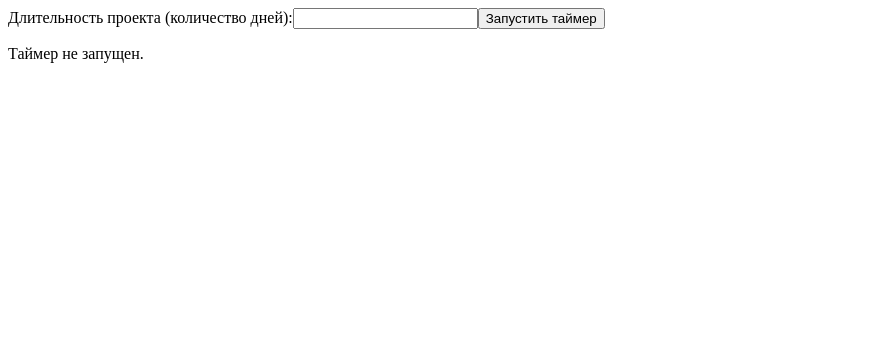
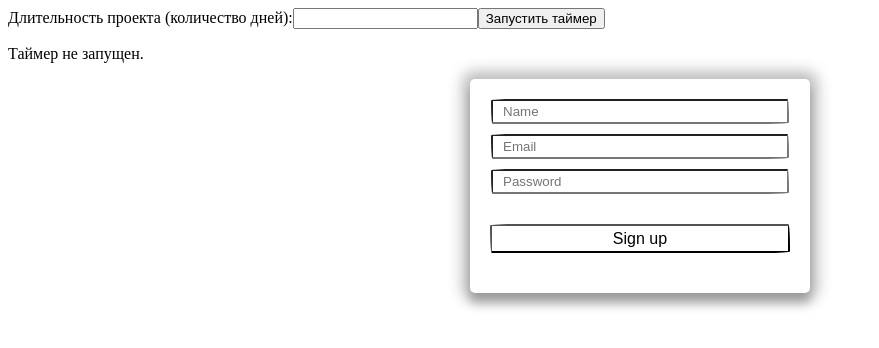
Before and after one commit to Khamz1/crmFront, a React (Vite) app: page /auth in a window 1280 px wide. Shown: the top 348 px of the page, without its empty margins (0-879 px from the left). Built offline with nearby package versions, Linux system fonts and the light colour scheme; no server answers.

Commit message:
создал pages auth and login и добавил роуты

```diff
--- a/src/App.tsx
+++ b/src/App.tsx
@@ -1,5 +1,8 @@
 import Timer from "./Components/Timer/Timer"
 import TimerForm from "./Components/TimerForm/TimerForm"
+import Auth from "./pages/auth/auth"
+import Login from "./pages/auth/login"
+import { Routes, Route } from "react-router-dom";
 
 
 function App() {
@@ -8,6 +11,10 @@ function App() {
     <>
     <TimerForm/>
     <Timer/>
+    <Routes>
+        <Route path="/auth" element={<Auth />} />
+        <Route path="/login" element={<Login />} />
+    </Routes>
     </>
   )
 }
--- a/src/main.tsx
+++ b/src/main.tsx
@@ -1,11 +1,14 @@
-import React from 'react'
-import ReactDOM from 'react-dom/client'
-import App from './App.tsx'
+import React from "react";
+import ReactDOM from "react-dom/client";
+import App from "./App.tsx";
 import { Provider } from "react-redux";
-import { store } from './app/store.ts';
+import { store } from "./app/store.ts";
+import { BrowserRouter } from "react-router-dom";
 
-ReactDOM.createRoot(document.getElementById('root')!).render(
+ReactDOM.createRoot(document.getElementById("root")!).render(
   <Provider store={store}>
-    <App />
-    </Provider>
-)
+    <BrowserRouter>
+      <App />
+    </BrowserRouter>
+  </Provider>
+);
--- /dev/null
+++ b/src/pages/auth/auth.module.scss
@@ -0,0 +1,47 @@
+.form {
+  display: flex;
+  flex-direction: column;
+  width: 300px;
+  margin: auto;
+  padding: 20px;
+  border-radius: 5px;
+  box-shadow: 0px 0px 14px 8px rgba(39, 39, 39, 0.301),
+    0 10px 10px rgba(0, 0, 0, 0.22);
+
+  input {
+    display: flex;
+    margin: auto;
+    width: 274px;
+    margin-bottom: 10px;
+    padding: 3px 10px;
+    border-bottom-left-radius: 15px 255px;
+    border-bottom-right-radius: 225px 15px;
+    border-top-left-radius: 255px 15px;
+    border-top-right-radius: 15px 225px;
+  }
+
+}
+
+/* CSS */
+.button {
+margin: 20px 0;
+  background-color: #fff;
+  box-shadow: rgba(0, 0, 0, .2) 15px 28px 25px -18px;
+  cursor: pointer;
+  font-size: 1rem;
+  line-height: 23px;
+  transition: all 235ms ease-in-out;
+  border-bottom-left-radius: 15px 255px;
+  border-bottom-right-radius: 225px 15px;
+  border-top-left-radius: 255px 15px;
+  border-top-right-radius: 15px 225px;
+}
+
+.button:hover {
+  box-shadow: rgba(0, 0, 0, .3) 2px 8px 8px -5px;
+  transform: translate3d(0, 2px, 0);
+}
+
+.button:focus {
+  box-shadow: rgba(0, 0, 0, .3) 2px 8px 4px -6px;
+}
--- a/src/pages/auth/auth.tsx
+++ b/src/pages/auth/auth.tsx
@@ -0,0 +1,61 @@
+import React from "react";
+import styles from "./auth.module.scss";
+import { authSignUp } from "../../features/authSlice/authSlice";
+import { useDispatch, useSelector } from "react-redux";
+import { AppDispatch, RootState } from "../../app/store";
+
+function Auth() {
+  const dispatch: AppDispatch = useDispatch();
+  const authError = useSelector((state: RootState) => state.auth.error);
+  const [fullName, setFullName] = React.useState("");
+  const [email, setEmail] = React.useState("");
+  const [password, setPassword] = React.useState("");
+
+
+  const handleSignUp = (e: any) => {
+    e.preventDefault();
+    dispatch(authSignUp({ email, password, fullName }));
+    setEmail("");
+    setPassword("");
+    setFullName("");
+  };
+  return (
+    <div className={styles.auth}>
+      <form onSubmit={(e) => handleSignUp(e)} className={styles.form}>
+        <div className="auth_title">
+          <input
+            value={fullName}
+            onChange={(e) => setFullName(e.target.value)}
+            type="text"
+            placeholder="Name"
+          />
+        </div>
+        <div className="input_title">
+          <input
+            value={email}
+            onChange={(e) => setEmail(e.target.value)}
+            type="text"
+            placeholder="Email"
+          />
+        </div>
+        <div className="input_title">
+          <input
+            value={password}
+            onChange={(e) => setPassword(e.target.value)}
+            type="password"
+            placeholder="Password"
+          />
+        </div>
+        <button className={styles.button} role="button">Sign up</button>
+        {authError && (
+                <div style={{ color: "red" }} className={styles.auth_error}>
+                    <hr />
+                  {authError}
+                </div>
+              )}
+      </form>
+    </div>
+  );
+}
+
+export default Auth;
--- a/src/pages/auth/login.tsx
+++ b/src/pages/auth/login.tsx
@@ -0,0 +1,49 @@
+import React from "react";
+import { useDispatch, useSelector } from "react-redux";
+import { AppDispatch, RootState } from "../../app/store";
+import styles from "./auth.module.scss";
+import { directorDataType } from "../../types/login";
+import { fetchLogin } from "../../features/authSlice/loginSlice";
+
+function Login() {
+    const dispatch: AppDispatch = useDispatch();
+
+    const { error, token} = useSelector((state: RootState) => state.login);
+
+
+    const [email, setEmail] = React.useState<string>("");
+    const [password, setPassword] = React.useState<string>("");
+
+    const useData = { email, password } as directorDataType;
+
+    const handleSubmit = (e: React.FormEvent<HTMLFormElement>) => {
+      e.preventDefault();
+      dispatch(fetchLogin(useData));
+      setEmail("");
+      setPassword("");
+    };
+  return (
+    <div className={styles.auth}>
+      <form   onSubmit={(e) => handleSubmit(e)} className={styles.form}>
+        <div className="input_title">
+          <input onChange={(e) => setEmail(e.target.value)}  value={email}  type="text" placeholder="Email" />
+        </div>
+        <div className="input_title">
+          <input  onChange={(e) => setPassword(e.target.value)} value={password} type="password" placeholder="Password" />
+        </div>
+        {/* <button className={styles.button} type="submit">Sign in</button> */}
+        <button className={styles.button} role="button">Sign in</button>
+
+        {error && (
+                <div style={{ color: "red" }} className={styles.auth_error}>
+                    <hr />
+                  {error}
+                </div>
+              )}
+      </form>
+
+    </div>
+  );
+}
+
+export default Login;
```
